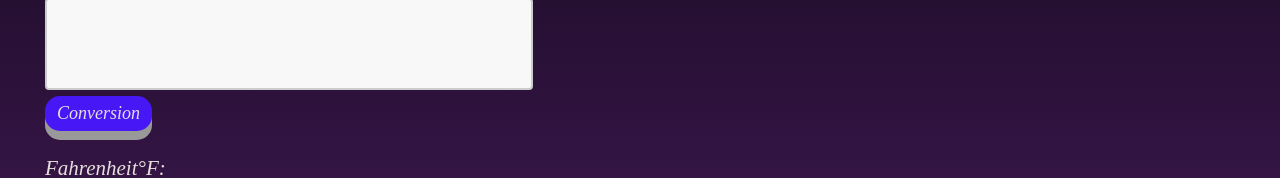
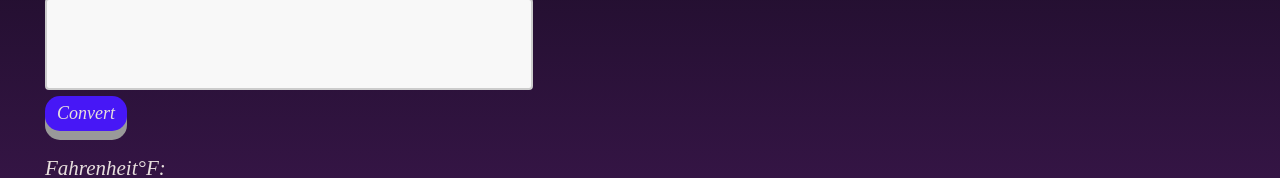
Before and after one commit to revou-fundamental-course/10-jun-24-efkii, a plain HTML site: page index.html in a window 1280 px wide. Shown: the part 264-442 px from the top of the page. Drawn offline with Linux system fonts and the light colour scheme.

Commit message:
updateBTN convert

```diff
--- a/index.html
+++ b/index.html
@@ -27,7 +27,7 @@
 
             <section id="celcius">
                 <textarea type="text" id="inputCelcius"></textarea><br/>
-                 <a><button id="convertButton">Conversion</button></a>
+                 <a><button id="convertButton">Convert</button></a>
              </section>
 
          <!-- Section Fahrenheit -->
```
